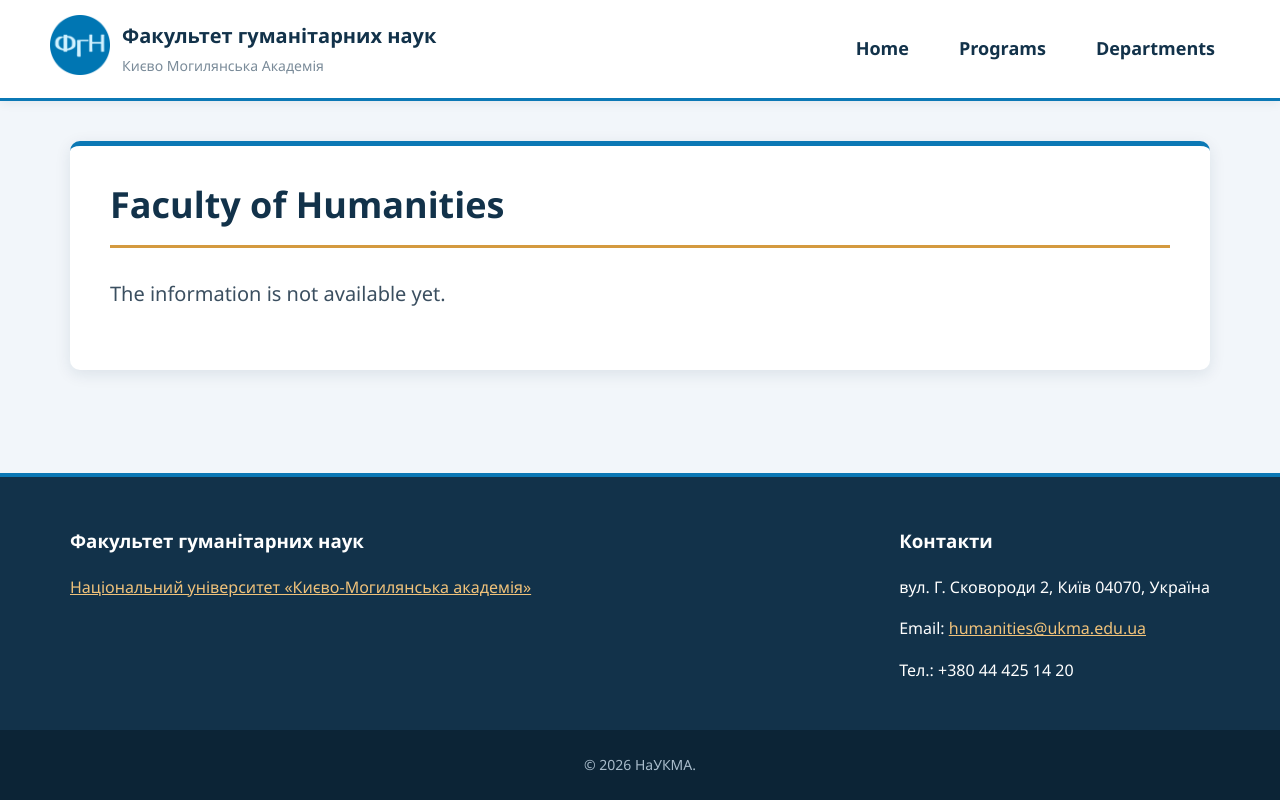
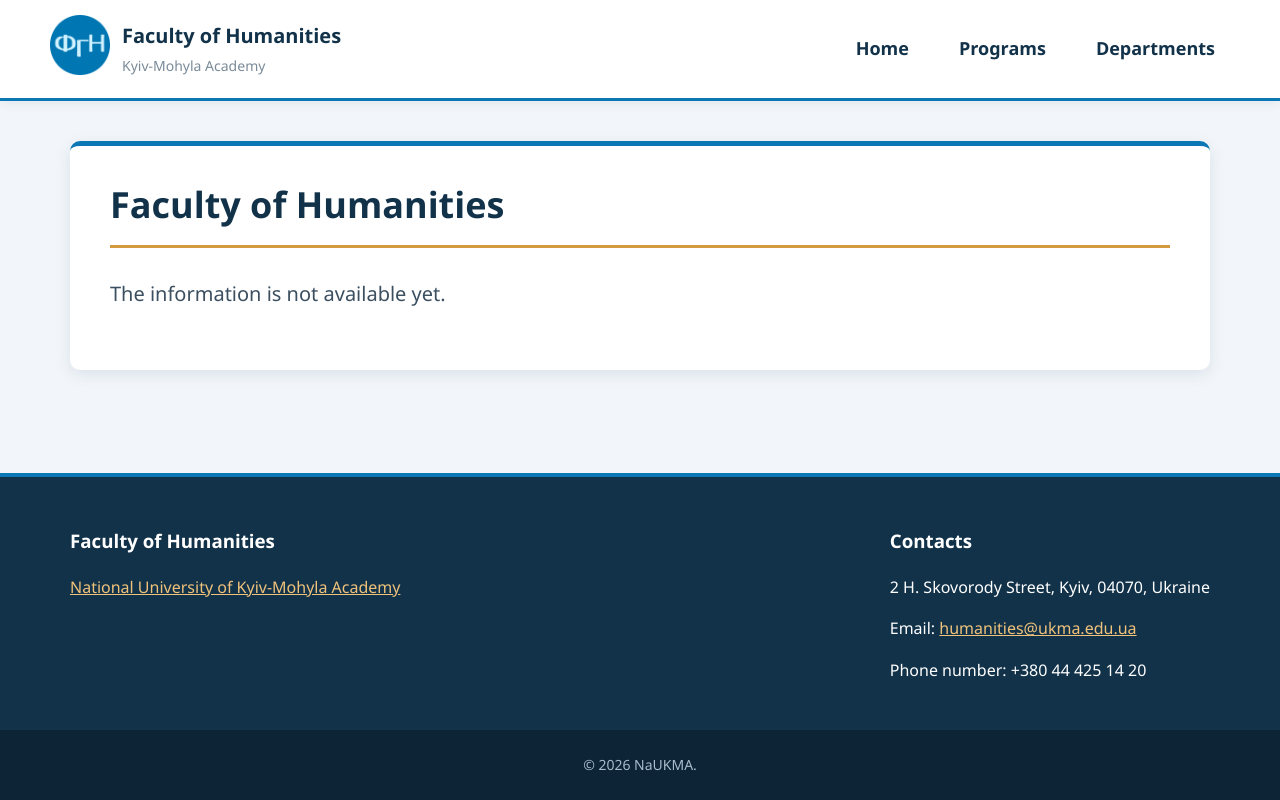
Before and after one commit to Juli-s07/faculty-of-humanities, a Django app: page / in a window 1280 px wide. Run offline with Django 5.2, Linux system fonts and the light colour scheme; data that the repository does not hold is empty.

Commit message:
chore: translate text into English

```diff
--- a/humanities/templates/humanities/base.html
+++ b/humanities/templates/humanities/base.html
@@ -16,8 +16,8 @@
                 </a>
 
                 <div class="brand-text">
-                    <span>Факультет гуманітарних наук</span>
-                    <small>Києво Могилянська Академія</small>
+                    <span>Faculty of Humanities</span>
+                    <small>Kyiv-Mohyla Academy</small>
                 </div>
             </div>
 
@@ -33,18 +33,18 @@
         <footer class="site-footer">
             <div class="footer-content">
                 <div class="footer-about">
-                    <h3>Факультет гуманітарних наук</h3>
-                    <p> <a href="https://www.ukma.edu.ua/"> Національний університет «Києво-Могилянська академія»</a></p>
+                    <h3>Faculty of Humanities</h3>
+                    <p> <a href="https://www.ukma.edu.ua/">National University of Kyiv-Mohyla Academy</a></p>
                 </div>
                 <address class="footer-contacts">
-                    <h3>Контакти</h3>
-                    <p>вул. Г. Сковороди 2, Київ 04070, Україна</p>
+                    <h3>Contacts</h3>
+                    <p>2 H. Skovorody Street, Kyiv, 04070, Ukraine</p>
                     <p>Email: <a href="mailto:humanities@ukma.edu.ua">humanities@ukma.edu.ua</a></p>
-                    <p>Тел.: +380 44 425 14 20</p>
+                    <p>Phone number: +380 44 425 14 20</p>
                 </address>
             </div>
             <div class="footer-bottom">
-                <p>&copy; {% now "Y" %} НаУКМА.</p>
+                <p>&copy; {% now "Y" %} NaUKMA.</p>
             </div>
         </footer>
     </body>
```
